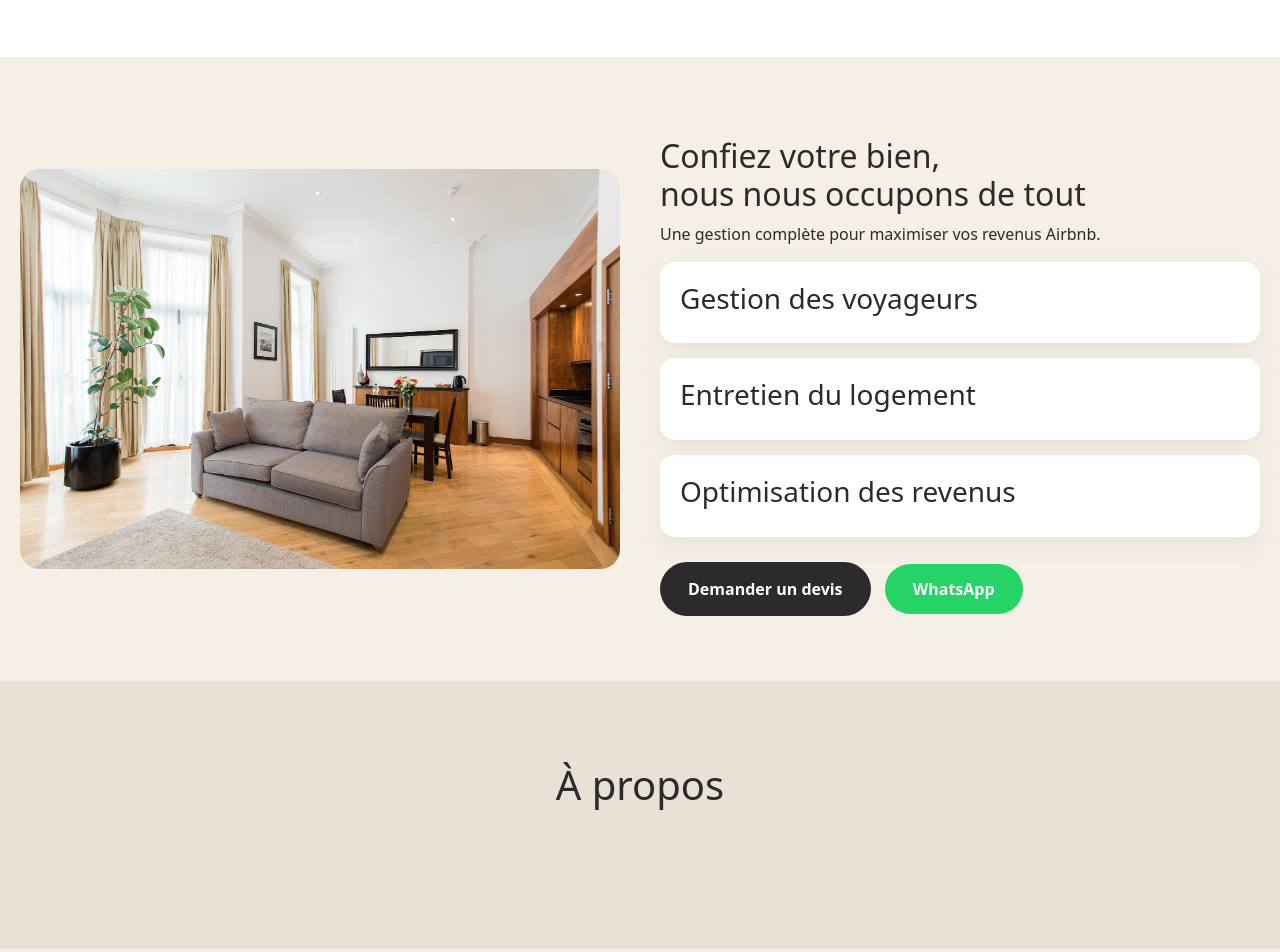
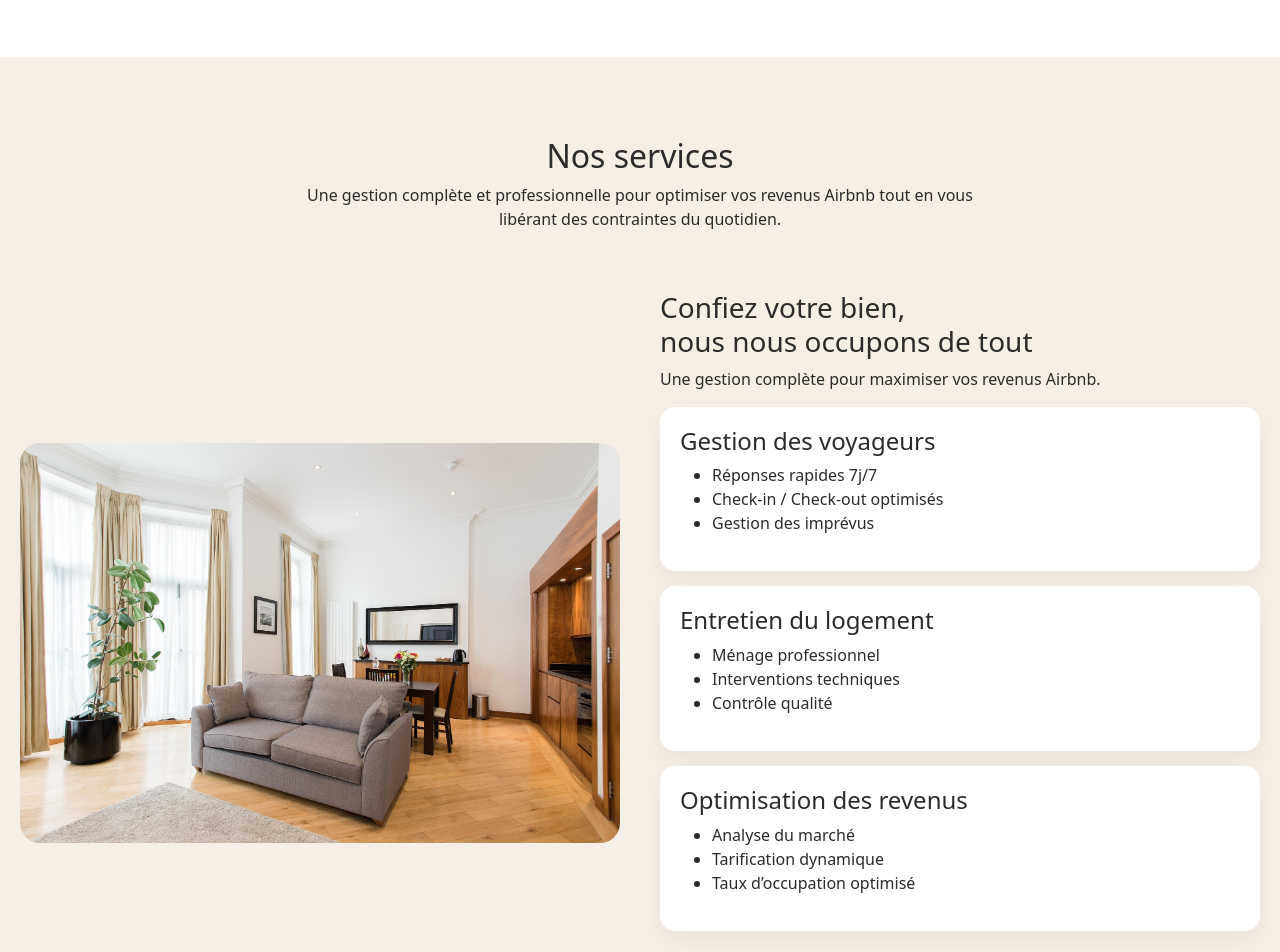
Before and after one commit to flxx-ji/AvA-Conciergerie, a SvelteKit app: page / in a window 1280 px wide. Shown: the part 1420-2372 px from the top of the page. Built offline with nearby package versions, Linux system fonts and the light colour scheme; no server answers.

Commit message:
ajout du seo basique et a11y puis des titres de chaque sections

```diff
--- a/src/app.css
+++ b/src/app.css
@@ -191,6 +191,13 @@ body {
 .services {
   padding: 80px 20px;
   background: var(--beige-soft);
+}
+
+.services-header {
+  text-align: center;
+  max-width: 700px;
+  margin: auto;
+  margin-bottom: 60px;
 }
 
 .services-container {
@@ -475,6 +482,15 @@ button:hover {
   margin-bottom: 60px;
 }
 
+
+.contact-header {
+  text-align: center;
+  max-width: 700px;
+  margin: auto;
+  margin-bottom: 50px;
+}
+
+
 /* CONTENU */
 .contact-container {
   max-width: 620px;
--- a/src/routes/+page.svelte
+++ b/src/routes/+page.svelte
@@ -3,11 +3,15 @@
   import { writable } from 'svelte/store';
   import { contacts } from '$lib/config/app.js';
 
+  // ==============================
+  // 🔥 STATE FEEDBACK (message success/error)
+  // ==============================
   let showMessage = false;
   let timeoutId: ReturnType<typeof setTimeout> | null = null;
 
   export let form;
 
+  // 👉 affichage message pendant 15s
   $: if (form) {
     if (form.success || form.error) {
       showMessage = true;
@@ -20,11 +24,20 @@
     }
   }
 
+  // ==============================
+  // 🔄 LOADING STATE
+  // ==============================
   const loading = writable(false);
 
+  // ==============================
+  // 📞 CONTACT DYNAMIQUE
+  // ==============================
   const telHref = `tel:${contacts.phoneRaw}`;
   const waHref = `https://wa.me/${contacts.whatsapp}?text=Bonjour,%20je%20souhaite%20un%20devis`;
 
+  // ==============================
+  // 🚀 FORM ENHANCE (SvelteKit)
+  // ==============================
   function handleEnhance(formElement) {
     return enhance(formElement, () => {
       loading.set(true);
@@ -37,7 +50,7 @@
   }
 </script>
 
-<!-- ================= SEO ================= -->
+
 <svelte:head>
   <title>Conciergerie Airbnb Caen | AvA Conciergerie</title>
 
@@ -51,12 +64,13 @@
 </svelte:head>
 
 <!-- ================= HERO ================= -->
-<section class="hero" id="hero" aria-labelledby="hero-title">
+<section class="hero" id="hero" aria-label="Présentation de la conciergerie">
 
+  <!-- overlay décoratif -->
   <div class="overlay" aria-hidden="true"></div>
 
   <div class="content">
-    <h1 id="hero-title">
+    <h1>
       Confiez votre bien,<br />
       on s’occupe de tout
     </h1>
@@ -69,17 +83,20 @@
       Conciergerie Airbnb à Caen et en Normandie
     </p>
 
-    <div class="badges" aria-label="Avantages du service">
+    <!-- ✔ preuves sociales -->
+    <div class="badges">
       <span>✔ Réponse rapide</span>
       <span>✔ Service personnalisé</span>
       <span>✔ Intervention locale</span>
     </div>
 
+    <!-- 🔥 CTA principaux -->
     <div class="buttons">
       <a href="#contact" class="cta-main-hero">
         Demander un devis
       </a>
 
+      <!-- ⚠️ sécurité + accessibilité -->
       <a
         href={waHref}
         target="_blank"
@@ -92,21 +109,21 @@
     </div>
   </div>
 
+  <!-- scroll décoratif -->
   <div class="scroll-indicator" aria-hidden="true">↓</div>
 
 </section>
 
 <!-- ================= PATCHWORK ================= -->
-<section class="patchwork" aria-labelledby="zones-title">
+<section class="patchwork" aria-label="Zones couvertes en Normandie">
 
-  <h2 id="zones-title" class="visually-hidden">
-    Zones couvertes en Normandie
-  </h2>
-
+  <!-- texte décoratif -->
   <div class="background-text" aria-hidden="true">AVA</div>
 
+  <!-- 🔥 IMPORTANT : grid renommé -->
   <div class="patchwork-grid">
 
+    <!-- carte -->
     <div class="patch-card">
       <img src="/images/montstmichel.jpg" alt="Vue du Mont-Saint-Michel en Normandie" />
       <span>Mont-Saint-Michel</span>
@@ -130,8 +147,19 @@
   </div>
 </section>
 
+
+
 <!-- ================= SERVICES ================= -->
 <section class="services" id="services" aria-labelledby="services-title">
+
+  <!-- 🔥 HEADER (comme ABOUT) -->
+  <div class="services-header">
+    <h2 id="services-title">Nos services</h2>
+    <p>
+      Une gestion complète et professionnelle pour optimiser vos revenus Airbnb
+      tout en vous libérant des contraintes du quotidien.
+    </p>
+  </div>
 
   <div class="services-container">
 
@@ -141,27 +169,45 @@
 
     <div class="services-content">
 
-      <h2 id="services-title">
+      <!-- ⚠️ TON TITRE EXISTANT DEVENU SOUS-TITRE -->
+      <h3>
         Confiez votre bien,<br />
         <span>nous nous occupons de tout</span>
-      </h2>
+      </h3>
 
       <p class="intro">
         Une gestion complète pour maximiser vos revenus Airbnb.
       </p>
 
+      <!-- 🔹 blocs services -->
       <div class="bloc">
-        <h3>Gestion des voyageurs</h3>
+        <h4>Gestion des voyageurs</h4>
+        <ul>
+          <li>Réponses rapides 7j/7</li>
+          <li>Check-in / Check-out optimisés</li>
+          <li>Gestion des imprévus</li>
+        </ul>
       </div>
 
       <div class="bloc">
-        <h3>Entretien du logement</h3>
+        <h4>Entretien du logement</h4>
+        <ul>
+          <li>Ménage professionnel</li>
+          <li>Interventions techniques</li>
+          <li>Contrôle qualité</li>
+        </ul>
       </div>
 
       <div class="bloc">
-        <h3>Optimisation des revenus</h3>
+        <h4>Optimisation des revenus</h4>
+        <ul>
+          <li>Analyse du marché</li>
+          <li>Tarification dynamique</li>
+          <li>Taux d’occupation optimisé</li>
+        </ul>
       </div>
 
+      <!-- CTA -->
       <div class="services-cta">
         <a href="#contact" class="cta-main">Demander un devis</a>
 
@@ -170,7 +216,6 @@
           target="_blank"
           rel="noopener noreferrer"
           class="cta-whatsapp"
-          aria-label="Contacter via WhatsApp"
         >
           WhatsApp
         </a>
@@ -180,26 +225,110 @@
   </div>
 </section>
 
+
+
 <!-- ================= ABOUT ================= -->
 <section class="about" id="about" aria-labelledby="about-title">
 
   <div class="about-header">
     <h2 id="about-title">À propos</h2>
+    <p>
+      Une gestion complète et professionnelle de votre bien,
+      pensée pour optimiser vos revenus et simplifier votre quotidien.
+    </p>
+  </div>
+
+  <div class="about-content">
+
+    <!-- image -->
+    <div class="about-image">
+      <img src="/images/kashculture-clean-about.jpg"
+           alt="Chambre Airbnb lumineuse et soignée" />
+    </div>
+
+    <!-- texte -->
+    <div class="about-text">
+      <h3>Notre mission</h3>
+
+      <p>
+        Animée par une véritable passion pour le voyage et les standards d’excellence,
+        AvA Conciergerie accompagne les propriétaires dans la gestion et la valorisation
+        de leur bien en location courte durée.
+      </p>
+
+      <p>
+        De la stratégie tarifaire à la communication voyageurs, chaque détail est pris en
+        charge avec rigueur et professionnalisme.
+      </p>
+
+      <p class="highlight">
+        Confier son bien, c’est avant tout une question de confiance.
+      </p>
+
+    </div>
+
+  </div>
+
+  <!-- valeurs -->
+  <div class="values">
+
+    <h3>Nos valeurs</h3>
+
+    <div class="values-grid">
+
+      <div class="value-card">
+        <h4>Discrétion</h4>
+        <p>Une gestion fiable et professionnelle.</p>
+      </div>
+
+      <div class="value-card">
+        <h4>Proactivité</h4>
+        <p>Anticiper et optimiser chaque situation.</p>
+      </div>
+
+      <div class="value-card">
+        <h4>Exigence</h4>
+        <p>Une qualité constante pour vos voyageurs.</p>
+      </div>
+
+    </div>
+
   </div>
 
 </section>
 
 <!-- ================= CONTACT ================= -->
+
 <section class="contact" id="contact" aria-labelledby="contact-title">
 
+  <!-- 🔥 HEADER (comme About) -->
+  <div class="contact-header">
+    <h2 id="contact-title">Contact</h2>
+    <p class="contact-sub">
+      Parlons de votre bien et trouvons la meilleure solution pour maximiser vos revenus.
+    </p>
+  </div>
+
+  <!-- IMAGE -->
+  <div class="contact-visual">
+    <img src="/images/pexels-achraf-borkadi-salon-34086242.jpg" alt="Salon moderne prêt pour location Airbnb" />
+  </div>
+
+  <!-- CONTENU -->
   <div class="contact-container">
 
-    <h2 id="contact-title">Parlons de votre bien</h2>
+    <!-- 🔥 TITRE DEVENU SOUS-TITRE -->
+    <h3>Parlons de votre bien</h3>
 
+    <p class="contact-sub">
+      Confiez-nous votre logement et maximisez vos revenus sans effort.
+    </p>
+
+    <!-- FORM -->
     <form method="POST" use:handleEnhance aria-describedby="contact-desc">
 
       <p id="contact-desc" class="visually-hidden">
-        Formulaire de contact pour demander un devis
+        Formulaire pour demander un devis de conciergerie Airbnb
       </p>
 
       <div class="grid">
@@ -221,6 +350,7 @@
 
     </form>
 
+    <!-- CONTACT SECONDAIRE -->
     <div class="contact-alt">
       <a href={telHref} class="cta-secondary" aria-label="Appeler la conciergerie">
         📞 Appeler
```
